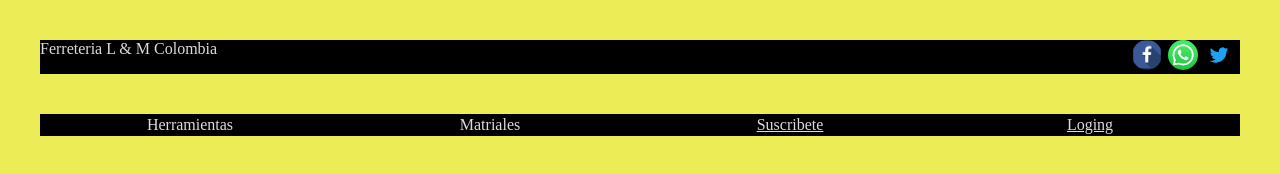
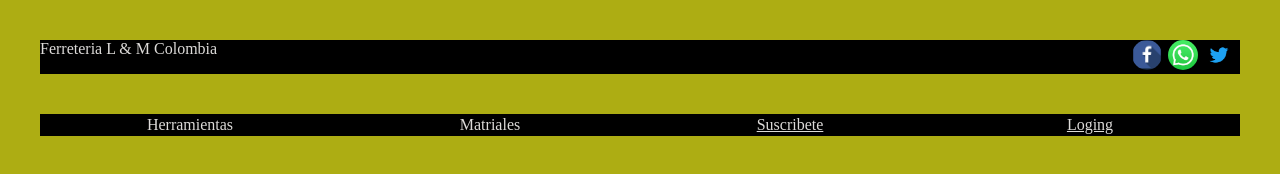
Before and after one commit to Lediro/primero, a plain HTML site: page index.html in a window 1280 px wide. Drawn offline with Linux system fonts and the light colour scheme.

Commit message:
mas cambios

```diff
--- a/css/index_style.css
+++ b/css/index_style.css
@@ -4,7 +4,7 @@
     color: rgba(236, 234, 231, 0.938);
 }
 body{
-background-color: rgba(228, 228, 9, 0.685);
+    background-color: rgb(173, 173, 19);
 }
 
 header {
```
Also changed, not shown: img/herramientas/a.txt (added), img/materiales/b.txt (added).
